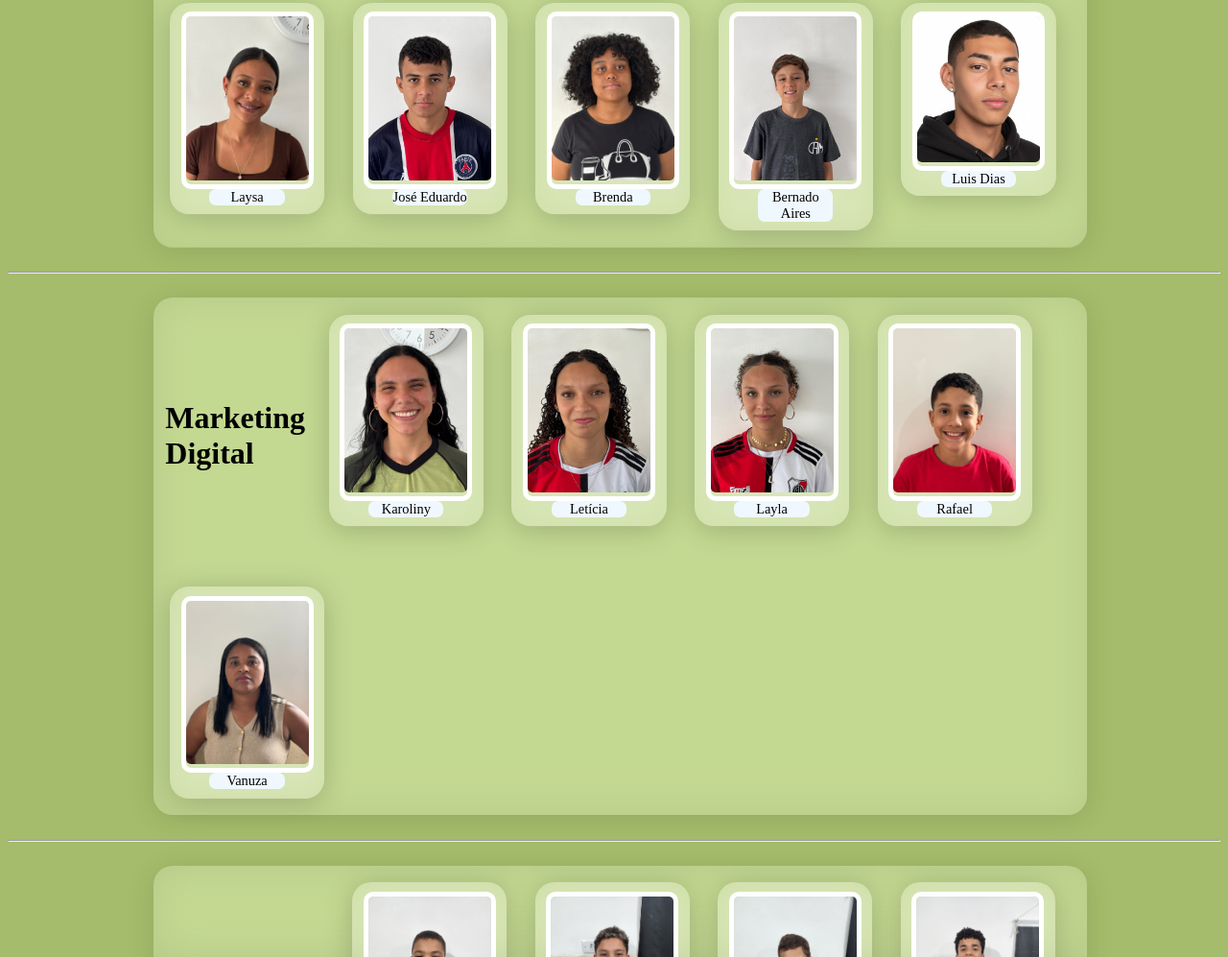
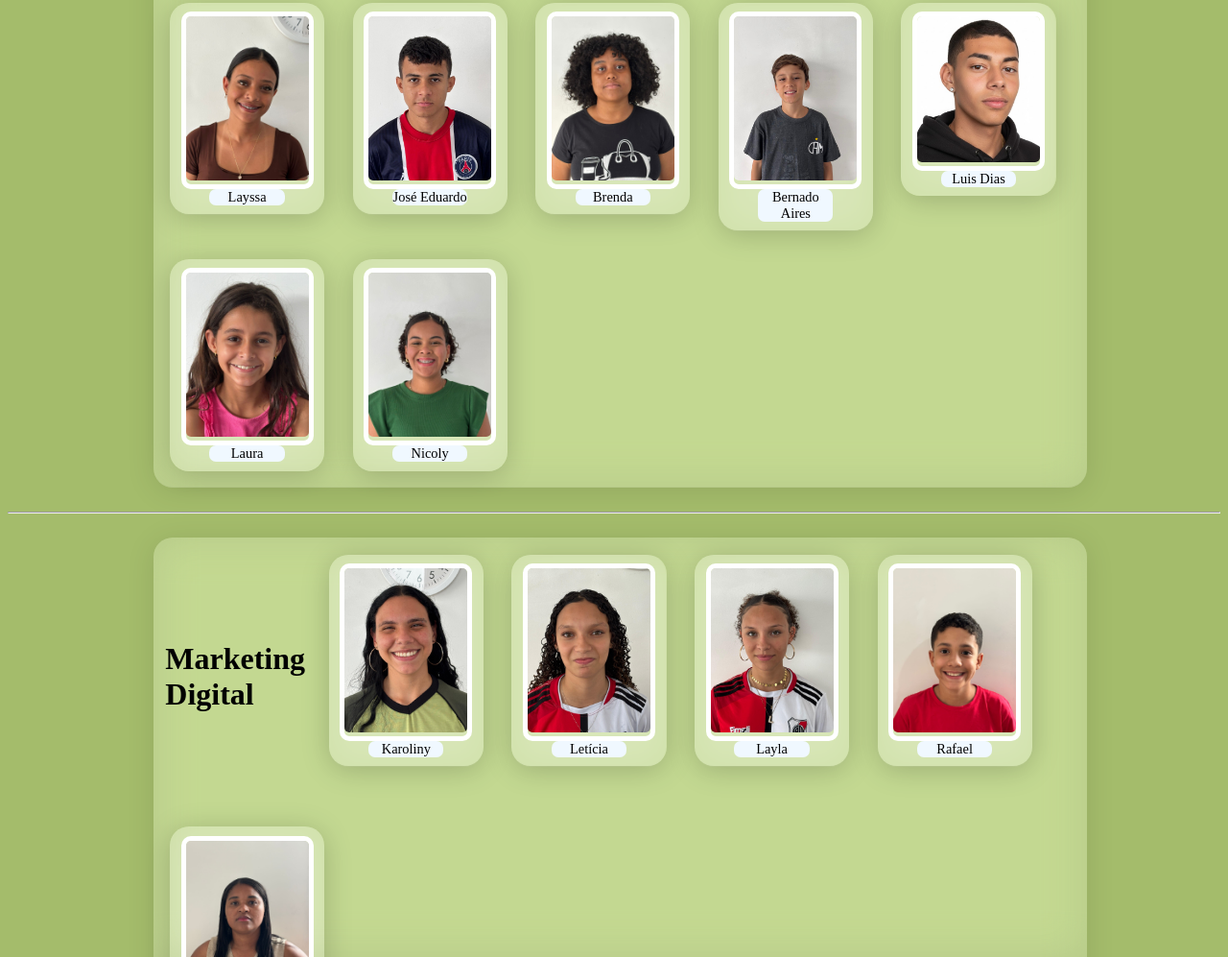
Before and after one commit to karolinylmm-debug/Juice-empresarial, a plain HTML site: page quemsomos.html in a window 1280 px wide. Shown: the part 1231-2228 px from the top of the page at 96% size. Drawn offline with Linux system fonts and the light colour scheme.

Commit message:
Update quemsomos.html

```diff
--- a/quemsomos.html
+++ b/quemsomos.html
@@ -133,7 +133,7 @@
                 <img src="Laysa.jpg" alt="">
             </div>
             <div class="name">
-                Laysa
+                Layssa
             </div>
         </div>
         <div class="pessoa">
@@ -166,6 +166,22 @@
             </div>
             <div class="name">
                 Luis Dias
+            </div>
+        </div>
+        <div class="pessoa">
+            <div class="conteudo">
+                <img src="Laura.jpg" alt="">
+            </div>
+            <div class="name">
+                Laura
+            </div>
+        </div>
+        <div class="pessoa">
+            <div class="conteudo">
+                <img src="nicoly.jpg" alt="">
+            </div>
+            <div class="name">
+                Nicoly
             </div>
         </div>
     </div>
@@ -329,4 +345,5 @@
         <a href="WhatsApp_icon.png"><img src="w1.png" alt=""></a><p class="pe">99999999999</p>
     </footer>
 </body>
+
 </html>
```
